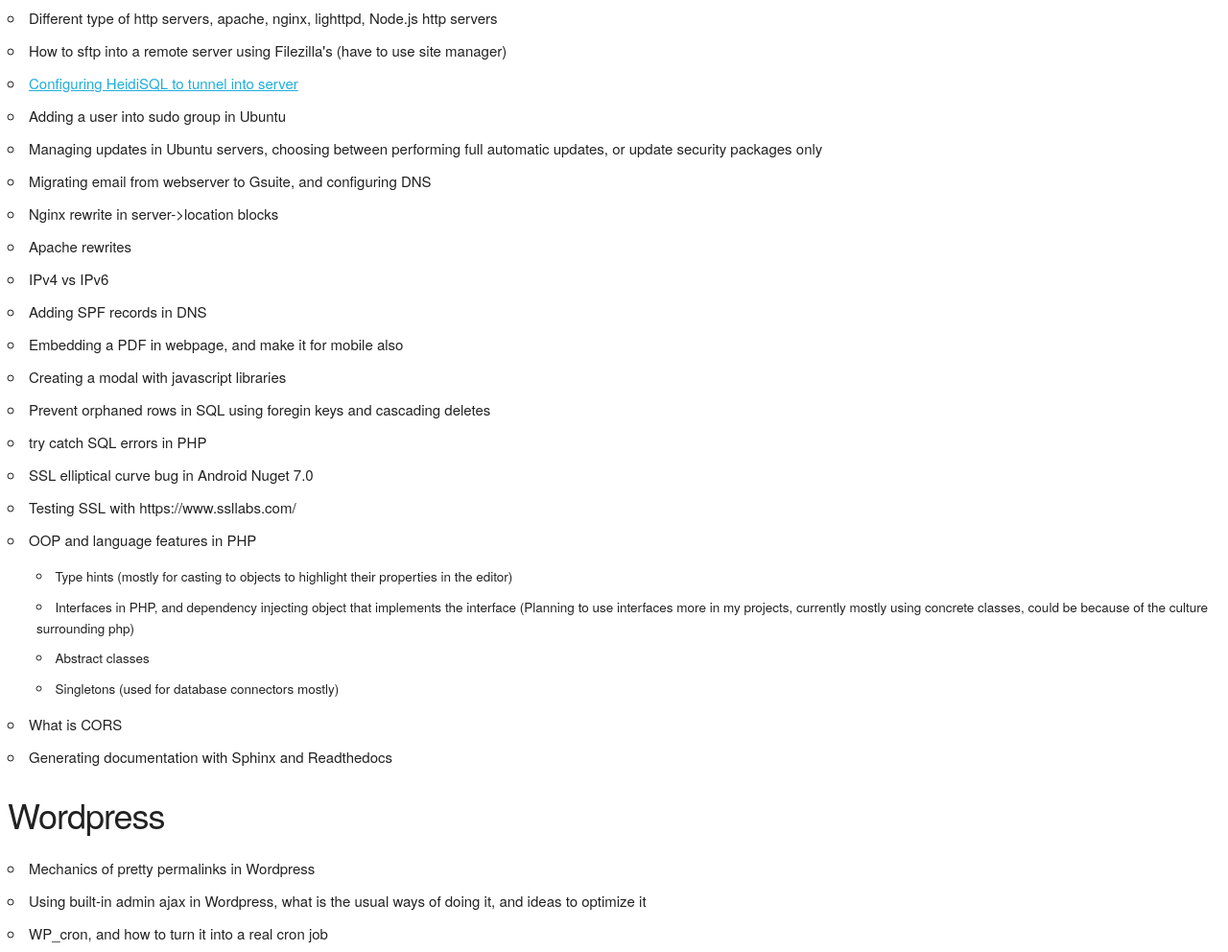
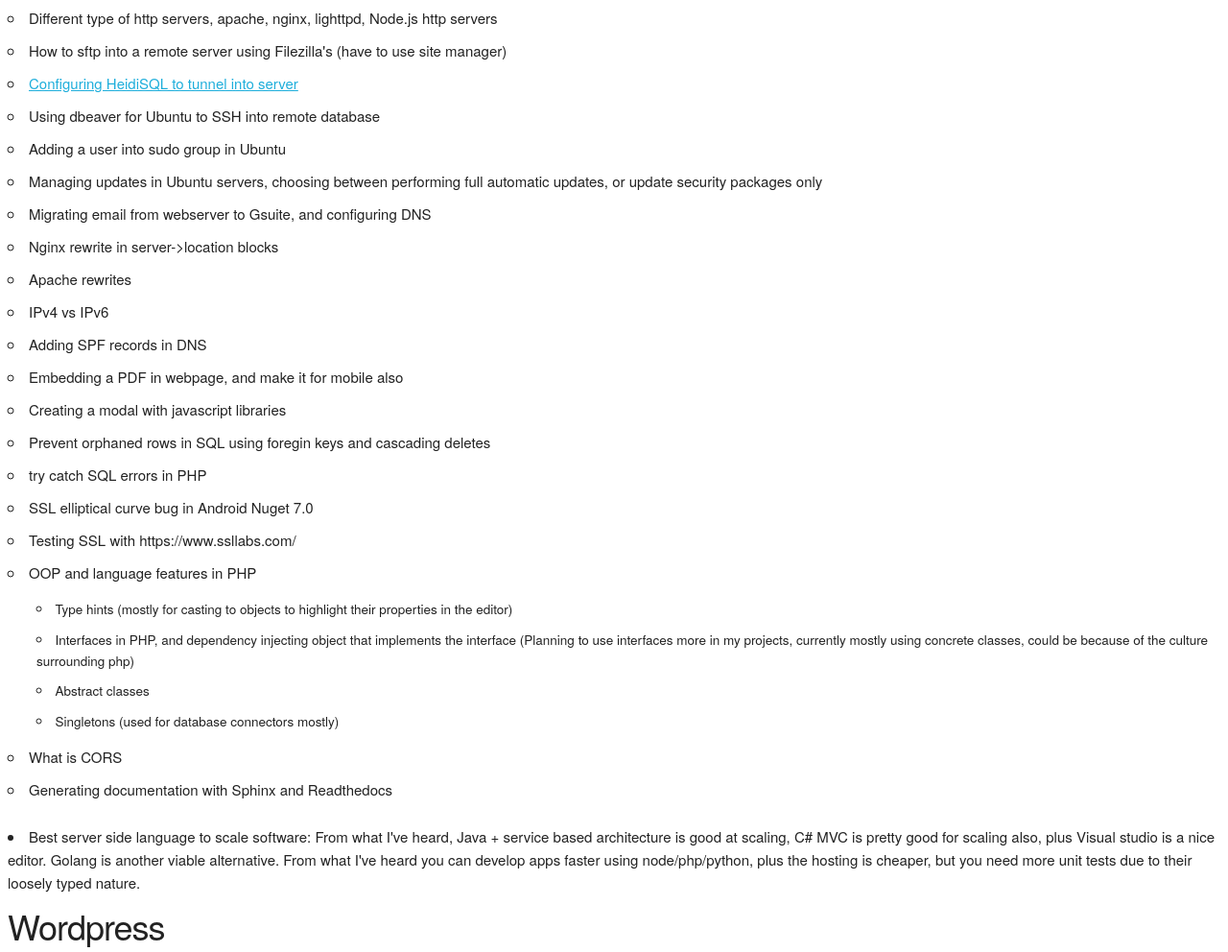
Before and after one commit to mikeleeman/mikeleeman.github.io, a plain HTML site: page index.html in a window 1280 px wide. Shown: the part 611-1603 px from the top of the page at 96% size. Drawn offline with nearby package versions, Linux system fonts and the light colour scheme; a script that the page names is missing.

Commit message:
Add content

```diff
--- a/index.html
+++ b/index.html
@@ -43,6 +43,7 @@
 <li>Different type of http servers, apache, nginx, lighttpd, Node.js http servers</li>
 <li>How to sftp into a remote server using Filezilla's (have to use site manager)</li>
 <li><a href="mikeleeman.github.io/articles/configuring_heidi_sql.html">Configuring HeidiSQL to tunnel into server</a></li>
+<li>Using dbeaver for Ubuntu to SSH into remote database</li>
 <li>Adding a user into sudo group in Ubuntu</li>
 <li>Managing updates in Ubuntu servers, choosing between performing full automatic updates, or update security packages only</li>
 <li>Migrating email from webserver to Gsuite, and configuring DNS</li>
@@ -66,6 +67,7 @@
 <li>What is CORS</li>
 <li>Generating documentation with Sphinx and Readthedocs</li>
 </ul>
+<li>Best server side language to scale software: From what I've heard, Java + service based architecture is good at scaling, C# MVC is pretty good for scaling also, plus Visual studio is a nice editor. Golang is another viable alternative. From what I've heard you can develop apps faster using node/php/python, plus the hosting is cheaper, but you need more unit tests due to their loosely typed nature.</li>
 
 </div>
 
```
